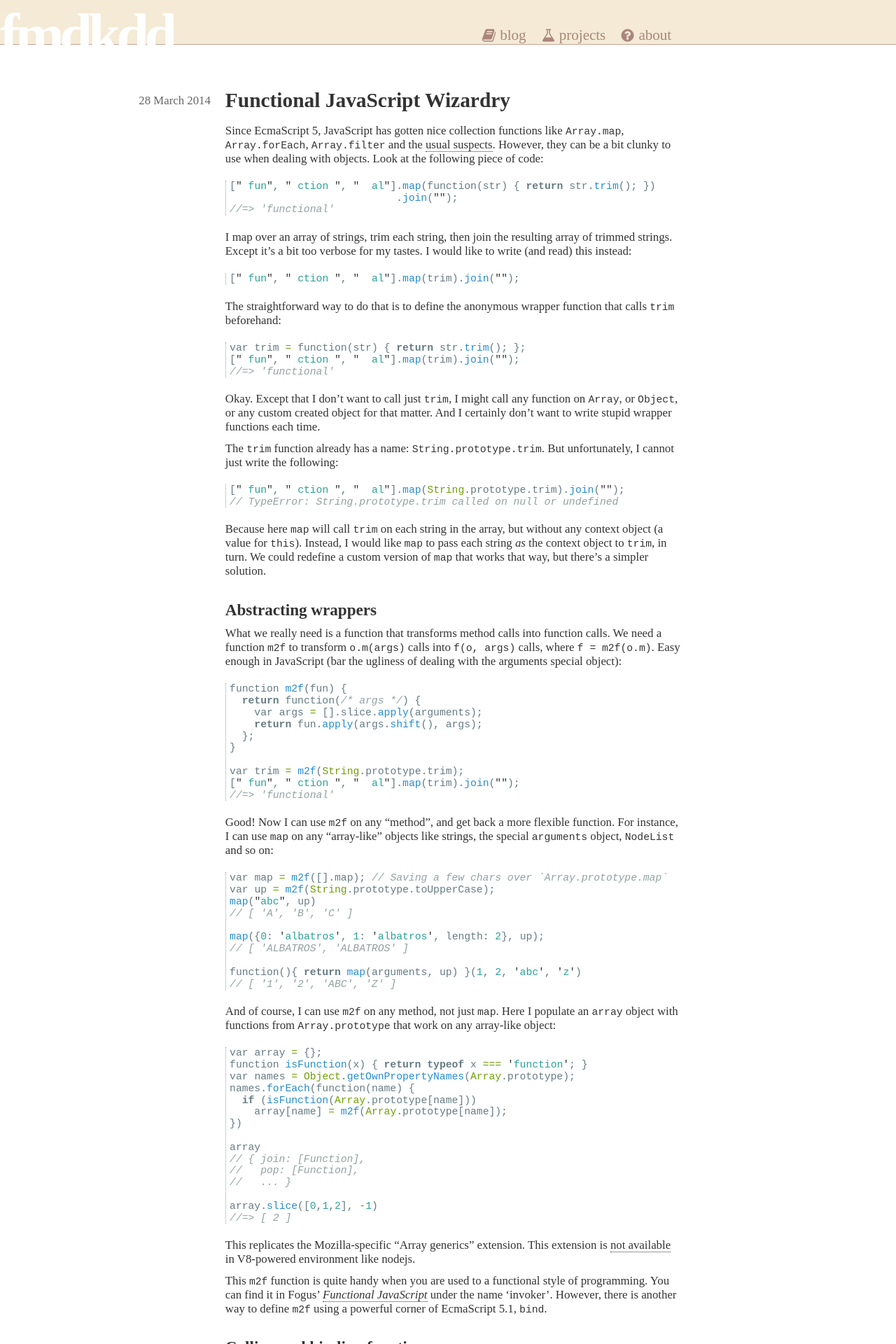
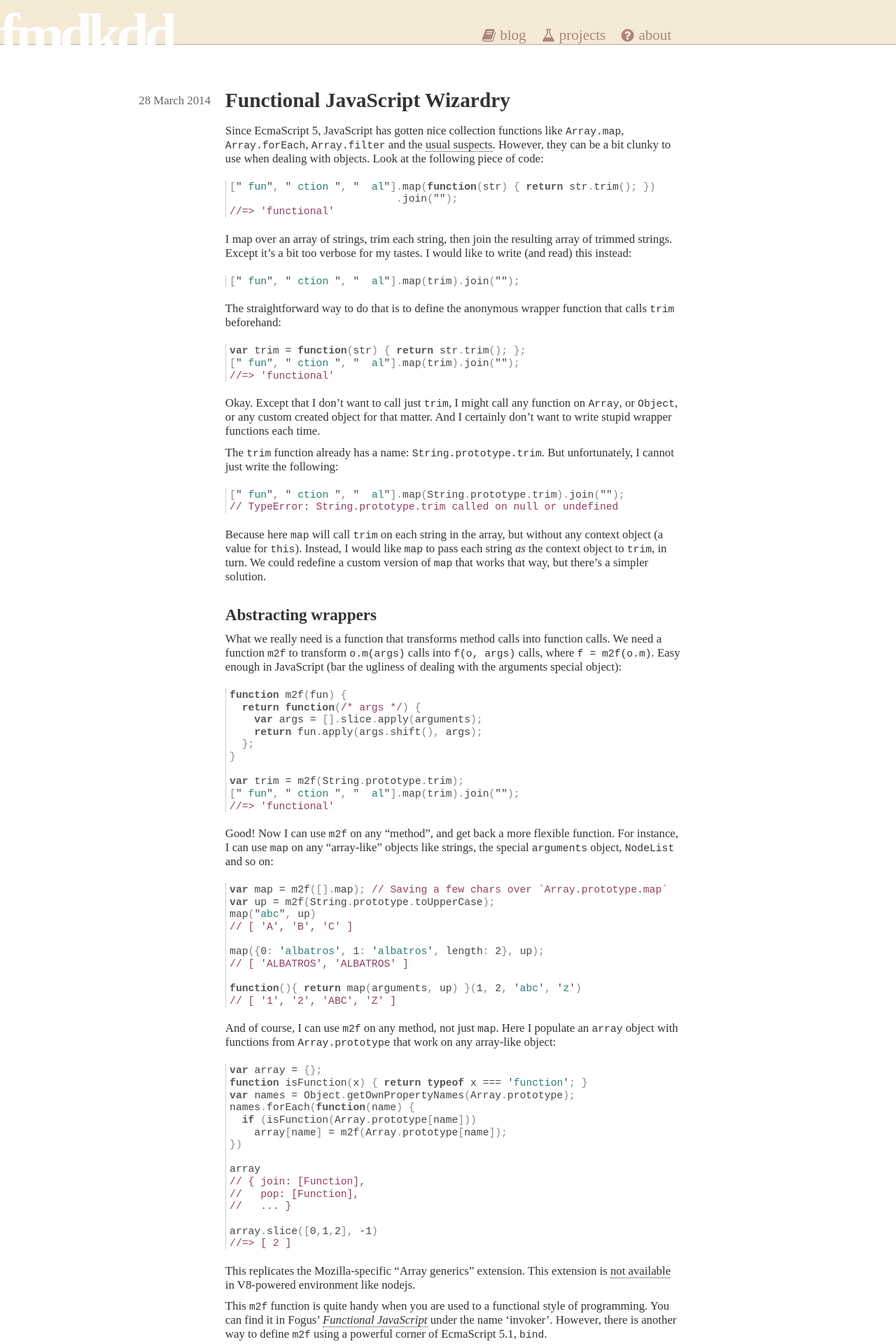
Before and after one commit to fmdkdd/fmdkdd.github.com, a Jekyll site: the page built from _posts/2014-03-28-functional-javascript-wizardry.md, in a window 1280 px wide. Shown: the top 1920 px of the page at 70% size. Built offline with Jekyll 4.4.1, drawn with Linux system fonts in a browser that asks for light colours.

Commit message:
Minimal source code highlighting theme

```diff
--- a/_layouts/post.html
+++ b/_layouts/post.html
@@ -53,9 +53,8 @@ layout: default
  article .content pre {
    margin: 1rem 0;
    padding-left: .25rem;
-   line-height: 1;
-
-	 border-left: 0.07rem dotted #93a1a1;
+   line-height: 1.05;
+   border-left: 0.07rem dotted #93a1a1;
  }
 </style>
 
--- a/css/solarized.css
+++ b/css/solarized.css
@@ -1,68 +1,11 @@
-.highlight span.hll { background-color: #cb4b16 }
-.highlight span.c { color: #93a1a1; font-style: italic } /* Comment */
-.highlight span.err { color: #dc322f; font-weight: bold } /* Error */
-.highlight span.g { color: #657b83 } /* Generic */
-.highlight span.k { color: #657b83; font-weight: bold } /* Keyword */
-.highlight span.l { color: #2aa198 } /* Literal */
-.highlight span.n { color: #657b83 } /* Name */
-.highlight span.o { color: #719e07 } /* Operator */
-.highlight span.p { color: #657b83 } /* Punctuation */
-.highlight span.cm { color: #93a1a1; font-style: italic } /* Comment.Multiline */
-.highlight span.cp { color: #93a1a1; font-style: italic } /* Comment.Preproc */
-.highlight span.c1 { color: #93a1a1; font-style: italic } /* Comment.Single */
-.highlight span.cs { color: #dc322f; font-style: italic } /* Comment.Special */
-.highlight span.gd { color: #657b83 } /* Generic.Deleted */
-.highlight span.ge { color: #657b83; font-style: italic } /* Generic.Emph */
-.highlight span.gr { color: #dc322f; font-weight: bold } /* Generic.Error */
-.highlight span.gh { color: #657b83 } /* Generic.Heading */
-.highlight span.gi { color: #657b83 } /* Generic.Inserted */
-.highlight span.go { color: #657b83 } /* Generic.Output */
-.highlight span.gp { color: #657b83 } /* Generic.Prompt */
-.highlight span.gs { color: #657b83; font-weight: bold } /* Generic.Strong */
-.highlight span.gu { color: #657b83 } /* Generic.Subheading */
-.highlight span.gt { color: #657b83 } /* Generic.Traceback */
-.highlight span.kc { color: #2aa198 } /* Keyword.Constant */
-.highlight span.kd { color: #657b83 } /* Keyword.Declaration */
-.highlight span.kn { color: #657b83 } /* Keyword.Namespace */
-.highlight span.kp { color: #2aa198 } /* Keyword.Pseudo */
-.highlight span.kr { color: #657b83 } /* Keyword.Reserved */
-.highlight span.kt { color: #b58900 } /* Keyword.Type */
-.highlight span.ld { color: #2aa198 } /* Literal.Date */
-.highlight span.m { color: #2aa198 } /* Literal.Number */
-.highlight span.s { color: #2aa198 } /* Literal.String */
-.highlight span.na { color: #657b83 } /* Name.Attribute */
-.highlight span.nb { color: #719e07 } /* Name.Builtin */
-.highlight span.nc { color: #b58900 } /* Name.Class */
-.highlight span.no { color: #b58900 } /* Name.Constant */
-.highlight span.nd { color: #657b83 } /* Name.Decorator */
-.highlight span.ni { color: #657b83 } /* Name.Entity */
-.highlight span.ne { color: #719e07 } /* Name.Exception */
-.highlight span.nf { color: #268bd2 } /* Name.Function */
-.highlight span.nl { color: #657b83 } /* Name.Label */
-.highlight span.nn { color: #b58900 } /* Name.Namespace */
-.highlight span.nx { color: #657b83 } /* Name.Other */
-.highlight span.py { color: #657b83 } /* Name.Property */
-.highlight span.nt { color: #dc322f } /* Name.Tag */
-.highlight span.nv { color: #268bd2 } /* Name.Variable */
-.highlight span.ow { color: #719e07 } /* Operator.Word */
-.highlight span.w { color: #657b83 } /* Text.Whitespace */
-.highlight span.mf { color: #2aa198 } /* Literal.Number.Float */
-.highlight span.mh { color: #2aa198 } /* Literal.Number.Hex */
-.highlight span.mi { color: #2aa198 } /* Literal.Number.Integer */
-.highlight span.mo { color: #2aa198 } /* Literal.Number.Oct */
-.highlight span.sb { color: #2aa198 } /* Literal.String.Backtick */
-.highlight span.sc { color: #2aa198 } /* Literal.String.Char */
-.highlight span.sd { color: #2aa198 } /* Literal.String.Doc */
-.highlight span.s2 { color: #2aa198 } /* Literal.String.Double */
-.highlight span.se { color: #2aa198 } /* Literal.String.Escape */
-.highlight span.sh { color: #2aa198 } /* Literal.String.Heredoc */
-.highlight span.si { color: #2aa198 } /* Literal.String.Interpol */
-.highlight span.sx { color: #2aa198 } /* Literal.String.Other */
-.highlight span.sr { color: #2aa198 } /* Literal.String.Regex */
-.highlight span.s1 { color: #2aa198 } /* Literal.String.Single */
-.highlight span.ss { color: #2aa198 } /* Literal.String.Symbol */
-.highlight span.bp { color: #719e07 } /* Name.Builtin.Pseudo */
-.highlight span.vc { color: #268bd2 } /* Name.Variable.Class */
-.highlight span.vg { color: #268bd2 } /* Name.Variable.Global */
-.highlight span.vi { color: #268bd2 } /* Name.Variable.Instance */
-.highlight span.il { color: #2aa198 } /* Literal.Number.Integer.Long */
+.highlight { color: #444 }      /* Base */
+.highlight .p { color: #888 }   /* Punctuation */
+.highlight .c,                  /* Comment */
+.highlight .cm,                 /* Comment.Multiline */
+.highlight .cp,                 /* Comment.Preproc */
+.highlight .c1                  /* Comment.Single */
+{ color: #904065 }
+.highlight .k, .highlight .kd, .highlight .kt /* Keywords */
+{ color: #555; font-weight: bold }
+.highlight .s, .highlight .s2, .highlight .s1
+{ color: #297d76 } /* Literal.String */
```
